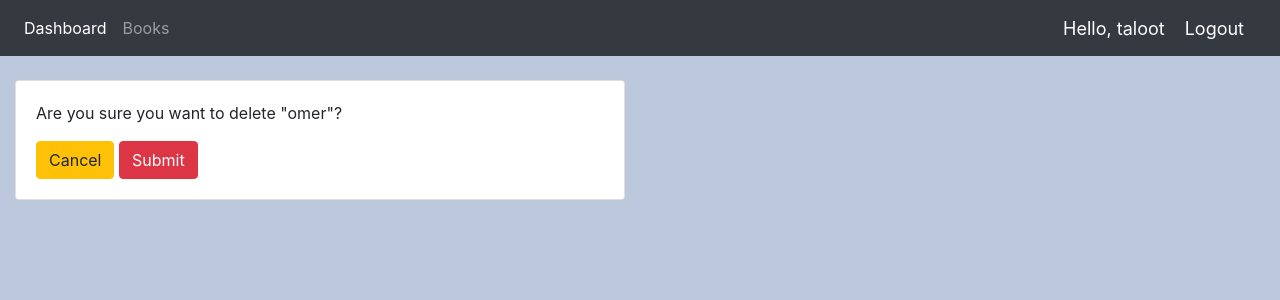
After one commit to talootkhan09/LMS, a Django app: page /delete_student/3/ in a window 1280 px wide. The commit adds this page. Shown: the top 300 px of the page. Run offline with Django 3.2, Linux system fonts and the light colour scheme; a user stored in the database is signed in; data comes from the database, SQL or seed files in the repository; both versions use the stored data as it was after the commit; some libraries are stand-ins or nearby versions.

Commit message:
added Student Delete & made some fixes

```diff
--- a/accounts/models.py
+++ b/accounts/models.py
@@ -5,7 +5,7 @@ from django.db import models
 from django.contrib.auth.models import User
 
 class Student(models.Model):
-    user =models.OneToOneField(User,null=True, on_delete=models.CASCADE,related_name='name')
+    user =models.OneToOneField(User,null=True, on_delete=models.CASCADE)
     name= models.CharField(max_length=200, null=True)
     phone= models.CharField(max_length=200, null=True)
     email = models.CharField(max_length=200, null=True)
--- a/accounts/templates/accounts/dashboard.html
+++ b/accounts/templates/accounts/dashboard.html
@@ -21,9 +21,11 @@
 
 				{% for student in students %}
 					<tr>
-						<td><a class="btn btn-sm btn-info" href="{% url 'student' student.id %}">View</a></td>
+						<td> </td>
 						<td>{{student.name}}</td>
 						<td>{{student.email}}</td>
+						<td><a class="btn btn-sm btn-info" href="{% url 'student' student.id %}">View</a></td>
+						<td><a class="btn btn-sm btn-danger" href="{% url 'delete_student' student.id %}">Delete</a></td>
 					</tr>
 				{% endfor %}
 
--- /dev/null
+++ b/accounts/templates/accounts/deleteStudent.html
@@ -0,0 +1,24 @@
+{%  extends 'accounts/main.html' %}
+{% load static %}
+{% block content %}
+
+<br>
+<div class="row">
+	<div class="col-md-6">
+		<div class="card card-body">
+
+
+			<p>Are you sure you want to delete "{{student}}"?</p>
+
+			<form action="{% url 'delete_student' student.id  %}" method="POST">
+
+				{% csrf_token %}
+				<a class="btn btn-warning" href="{% url 'home' %}">Cancel</a>
+
+				<input class="btn btn-danger" type="submit" name="Confirm">
+			</form>
+		</div>
+	</div>
+</div>
+
+{% endblock %}
--- a/accounts/templates/accounts/navbar.html
+++ b/accounts/templates/accounts/navbar.html
@@ -23,7 +23,11 @@
       <li class="nav-item">
         <a class="nav-link" href="{% url 'books' %}">Books</a>
       </li>
-
+      {% if not request.user.is_staff %}
+      <li class="nav-item">
+        <a class="nav-link" href="{% url 'create_order' user.id %}">Place Order</a>
+      </li>
+      {% endif %}
     </ul>
   </div>
 
--- a/accounts/templates/accounts/register.html
+++ b/accounts/templates/accounts/register.html
@@ -81,7 +81,7 @@
 							<div class="input-group-append">
 								<span class="input-group-text"><i class="fas fa-user"></i></span>
 							</div>
-							{{form.name}}
+							{{form.username}}
 						</div>
 						<div class="input-group mb-2">
 							<div class="input-group-append">
--- a/accounts/urls.py
+++ b/accounts/urls.py
@@ -17,6 +17,7 @@ urlpatterns = [
     path('delete_order/<str:pk>/', views.deleteOrder, name="delete_order"),
 
     path('create_student/', views.createStudent, name="create_student"),
+    path('delete_student/<str:pk>/', views.deleteStudent, name="delete_student"),
 
 
 ]
--- a/accounts/views.py
+++ b/accounts/views.py
@@ -24,14 +24,19 @@ def registerPage(request):
 	if request.method == 'POST':
 		form = CreateUserForm(request.POST)
 		if form.is_valid():
-			student = form.save()
-			username = form.cleaned_data.get('name')
+			user = form.save()
+			username = form.cleaned_data.get('username')
+			useremail= form.cleaned_data.get('email')
 
 			group = Group.objects.get(name='student')
-			student.groups.add(group)
-			Student.objects.create(student=student,)
+			user.groups.add(group)
+			Student.objects.create(
+				user=user,
+				name=user.username,
+				email=user.email,
+				)
 
-			messages.success(request, 'Account was created for ' + username)
+			messages.success(request, 'Account was created for ' + username +'with email' + useremail)
 
 			return redirect('login')
 
@@ -162,16 +167,31 @@ def createStudent(request):
 		if form.is_valid():
 			user = form.save()
 			username = form.cleaned_data.get('username')
+			useremail= form.cleaned_data.get('email')
 
 			group = Group.objects.get(name='student')
 			user.groups.add(group)
+			Student.objects.create(
+				user=user,
+				name=user.username,
+				email=user.email,
+				)
 
-			Student.objects.create(user=user)
-
-			messages.success(request, 'Account was created for ' + username)
+			messages.success(request, 'Account was created for ' + username +'with email' + useremail)
 
 			return redirect('/')
 
 
 	context = {'form':form}
 	return render(request, 'accounts/student_form.html', context)
+
+@login_required(login_url='login')
+@allowed_users(allowed_roles=[ADMIN])
+def deleteStudent(request, pk):
+	student = Student.objects.get(id=pk)
+	if request.method == "POST":
+		student.delete()
+		return redirect('/')
+
+	context = {'student':student}
+	return render(request, 'accounts/deleteStudent.html', context)
```
Also changed, not shown: accounts/admin.py (line endings or trailing spaces), accounts/constants.py (line endings or trailing spaces), accounts/decorators.py (line endings or trailing spaces), accounts/filters.py (line endings or trailing spaces), accounts/migrations/0006_alter_student_user.py (added), db.sqlite3.
